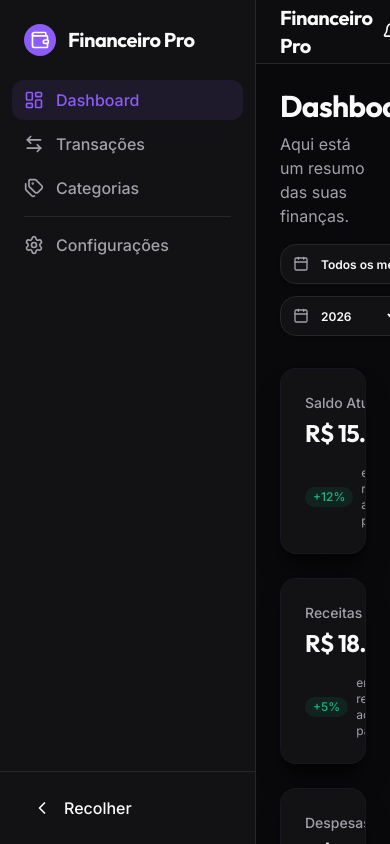
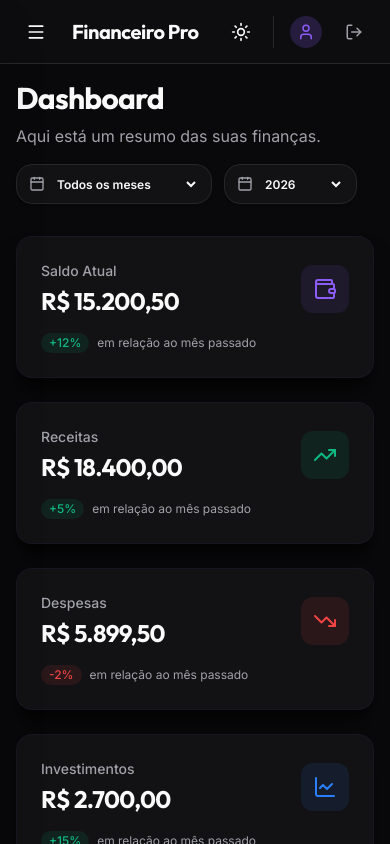
Before and after one commit to leccorside/controle-financeiro-pessoal, a React (Vite) app: page /categories in a window 390 px wide. Both pictures are taken after typing "name@example.com", "Sample123" into the empty fields and a click on the button "Entrar". Built offline with nearby package versions, Linux system fonts and the light colour scheme.

Commit message:
feat: implementa menu hambúrguer e sidebar responsiva para mobile

```diff
--- a/src/components/layout/AppLayout.jsx
+++ b/src/components/layout/AppLayout.jsx
@@ -1,15 +1,18 @@
-import React from 'react';
+import React, { useState } from 'react';
 import { Outlet } from 'react-router-dom';
 import { Sidebar } from './Sidebar';
 import { Header } from './Header';
 
 export function AppLayout() {
+  const [isSidebarOpen, setIsSidebarOpen] = useState(false);
+
   return (
-    <div className="flex h-screen bg-background">
-      <Sidebar />
-      <div className="flex-1 flex flex-col overflow-hidden">
-        <Header />
-        <main className="flex-1 overflow-y-auto p-6">
+    <div className="flex h-screen bg-background overflow-hidden">
+      <Sidebar isOpen={isSidebarOpen} onClose={() => setIsSidebarOpen(false)} />
+
+      <div className="flex-1 flex flex-col min-w-0">
+        <Header onOpenMenu={() => setIsSidebarOpen(true)} />
+        <main className="flex-1 overflow-y-auto p-4 md:p-6">
           <div className="max-w-6xl mx-auto">
             <Outlet />
           </div>
--- a/src/components/layout/Header.jsx
+++ b/src/components/layout/Header.jsx
@@ -2,32 +2,35 @@ import React from 'react';
 import { useTheme } from '../../context/ThemeContext';
 import { useAuth } from '../../context/AuthContext';
 import { Button } from '../ui/Button';
-import { Moon, Sun, Bell, User, LogOut } from 'lucide-react';
+import { Moon, Sun, Bell, User, LogOut, Menu } from 'lucide-react';
 
-export function Header() {
+export function Header({ onOpenMenu }) {
   const { theme, toggleTheme } = useTheme();
   const { user, logout } = useAuth();
 
   return (
-    <header className="h-16 border-b border-border bg-card/50 backdrop-blur-md sticky top-0 z-10 px-6 flex items-center justify-between">
+    <header className="h-16 border-b border-border bg-card/50 backdrop-blur-md sticky top-0 z-10 px-4 md:px-6 flex items-center justify-between">
       <div className="flex items-center gap-4">
-        <h1 className="text-xl font-bold font-heading md:hidden">Financeiro Pro</h1>
+        <Button variant="ghost" size="icon" className="md:hidden" onClick={onOpenMenu}>
+          <Menu size={20} />
+        </Button>
+        <h1 className="text-xl font-bold font-heading md:hidden truncate max-w-[150px]">Financeiro Pro</h1>
       </div>
 
       <div className="flex items-center gap-2">
-        <Button variant="ghost" size="icon">
+        <Button variant="ghost" size="icon" className="hidden sm:flex">
           <Bell size={20} />
         </Button>
         <Button variant="ghost" size="icon" onClick={toggleTheme}>
           {theme === 'dark' ? <Sun size={20} /> : <Moon size={20} />}
         </Button>
-        <div className="h-8 w-px bg-border mx-2" />
-        <div className="flex items-center gap-3">
-          <div className="flex items-center gap-2 px-2">
-            <div className="w-8 h-8 rounded-full bg-primary/20 flex items-center justify-center text-primary">
+        <div className="h-8 w-px bg-border mx-1 md:mx-2" />
+        <div className="flex items-center gap-2 md:gap-3">
+          <div className="flex items-center gap-2 px-1 md:px-2">
+            <div className="w-8 h-8 rounded-full bg-primary/20 flex items-center justify-center text-primary shrink-0">
               <User size={18} />
             </div>
-            <span className="text-sm font-medium hidden sm:inline-block">{user?.name}</span>
+            <span className="text-sm font-medium hidden lg:inline-block max-w-[100px] truncate">{user?.name}</span>
           </div>
           <Button variant="ghost" size="icon" onClick={logout} className="text-muted-foreground hover:text-destructive">
             <LogOut size={18} />
--- a/src/components/layout/Sidebar.jsx
+++ b/src/components/layout/Sidebar.jsx
@@ -7,7 +7,8 @@ import {
   Settings,
   ChevronLeft,
   Wallet,
-  ShieldCheck
+  ShieldCheck,
+  X
 } from 'lucide-react';
 import { cn } from '../../services/utils';
 import { Button } from '../ui/Button';
@@ -19,31 +20,48 @@ const menuItems = [
   { icon: Tags, label: 'Categorias', path: '/categories' },
 ];
 
-export function Sidebar() {
+export function Sidebar({ isOpen, onClose }) {
   const [isCollapsed, setIsCollapsed] = React.useState(false);
   const { user } = useAuth();
 
   return (
+    <>
+      {/* Mobile Overlay */}
+      <div
+        className={cn(
+          "fixed inset-0 bg-black/60 z-40 md:hidden transition-opacity duration-300 backdrop-blur-sm",
+          isOpen ? "opacity-100" : "opacity-0 pointer-events-none"
+        )}
+        onClick={onClose}
+      />
+
       <aside
         className={cn(
-        "h-screen border-r border-border bg-card flex flex-col transition-all duration-300 relative",
-        isCollapsed ? "w-20" : "w-64"
+          "fixed md:relative inset-y-0 left-0 z-50 h-screen border-r border-border bg-card flex flex-col transition-all duration-300 shadow-2xl md:shadow-none",
+          isCollapsed ? "w-20" : "w-64",
+          isOpen ? "translate-x-0" : "-translate-x-full md:translate-x-0"
         )}
       >
-      <div className="p-6 flex items-center gap-3">
+        <div className="p-6 flex items-center justify-between">
+          <div className="flex items-center gap-3">
             <div className="w-8 h-8 rounded-lg bg-primary flex items-center justify-center text-primary-foreground shrink-0">
               <Wallet size={20} />
             </div>
-        {!isCollapsed && (
+            {(!isCollapsed || isOpen) && (
               <span className="font-heading font-bold text-xl tracking-tight">Financeiro Pro</span>
             )}
           </div>
+          <Button variant="ghost" size="icon" className="md:hidden" onClick={onClose}>
+            <X size={20} />
+          </Button>
+        </div>
 
-      <nav className="flex-1 px-3 space-y-1">
+        <nav className="flex-1 px-3 space-y-1 overflow-y-auto">
           {menuItems.map((item) => (
             <NavLink
               key={item.path}
               to={item.path}
+              onClick={() => onClose()}
               className={({ isActive }) => cn(
                 "flex items-center gap-3 px-3 py-2 rounded-md transition-colors",
                 isActive
@@ -52,7 +70,7 @@ export function Sidebar() {
               )}
             >
               <item.icon size={20} />
-            {!isCollapsed && <span className="font-medium">{item.label}</span>}
+              {(!isCollapsed || isOpen) && <span className="font-medium">{item.label}</span>}
             </NavLink>
           ))}
 
@@ -61,6 +79,7 @@ export function Sidebar() {
           {user?.role === 'ADMIN' && (
             <NavLink
               to="/admin"
+              onClick={() => onClose()}
               className={({ isActive }) => cn(
                 "flex items-center gap-3 px-3 py-2 rounded-md transition-colors",
                 isActive
@@ -69,12 +88,13 @@ export function Sidebar() {
               )}
             >
               <ShieldCheck size={20} />
-            {!isCollapsed && <span className="font-medium">Painel Admin</span>}
+              {(!isCollapsed || isOpen) && <span className="font-medium">Painel Admin</span>}
             </NavLink>
           )}
 
           <NavLink
             to="/settings"
+            onClick={() => onClose()}
             className={({ isActive }) => cn(
               "flex items-center gap-3 px-3 py-2 rounded-md transition-colors",
               isActive
@@ -83,11 +103,11 @@ export function Sidebar() {
             )}
           >
             <Settings size={20} />
-          {!isCollapsed && <span className="font-medium">Configurações</span>}
+            {(!isCollapsed || isOpen) && <span className="font-medium">Configurações</span>}
           </NavLink>
         </nav>
 
-      <div className="p-4 border-t border-border">
+        <div className="p-4 border-t border-border hidden md:block">
           <Button
             variant="ghost"
             className="w-full justify-start gap-3"
@@ -98,5 +118,6 @@ export function Sidebar() {
           </Button>
         </div>
       </aside>
+    </>
   );
 }
```
Lines whose indentation alone changed are shown as unchanged.
